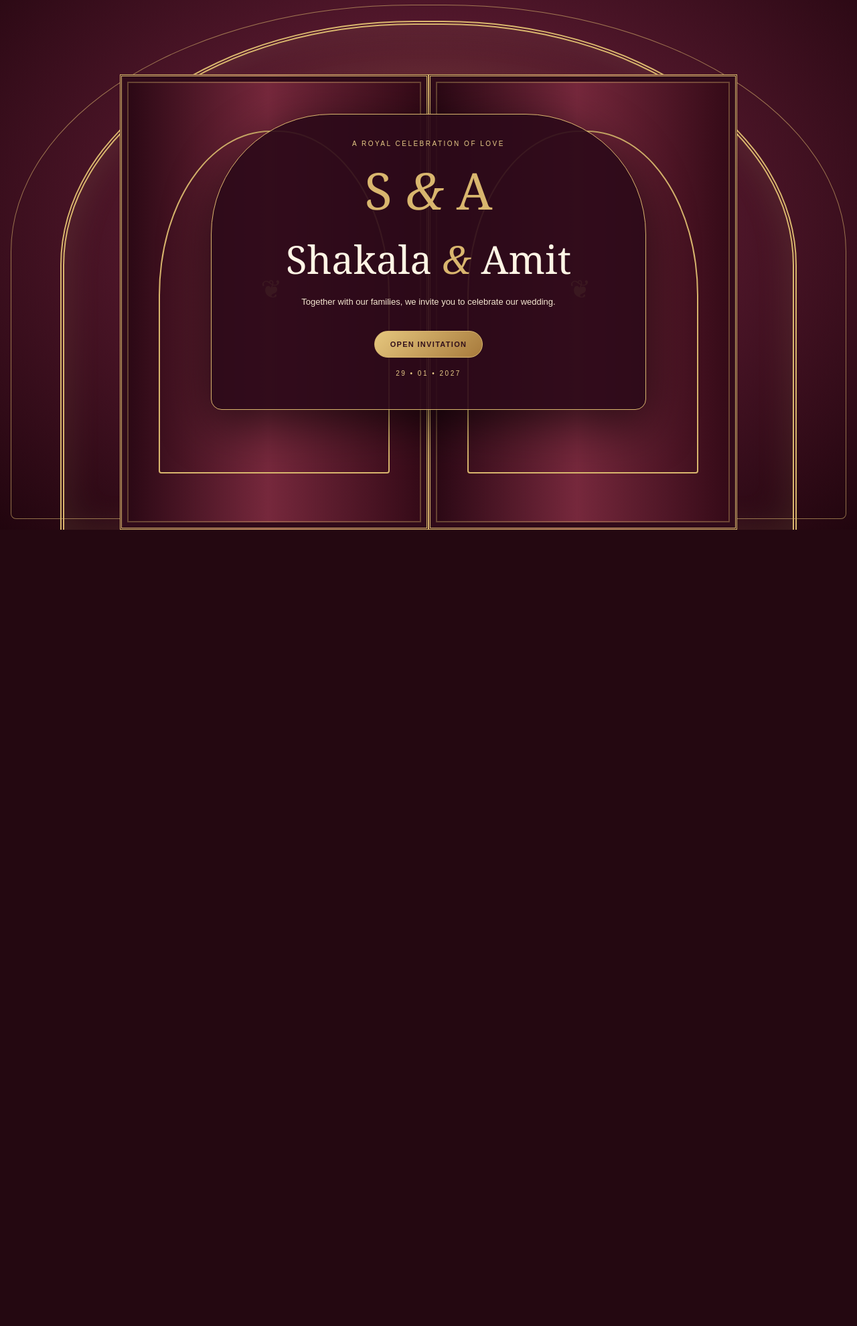
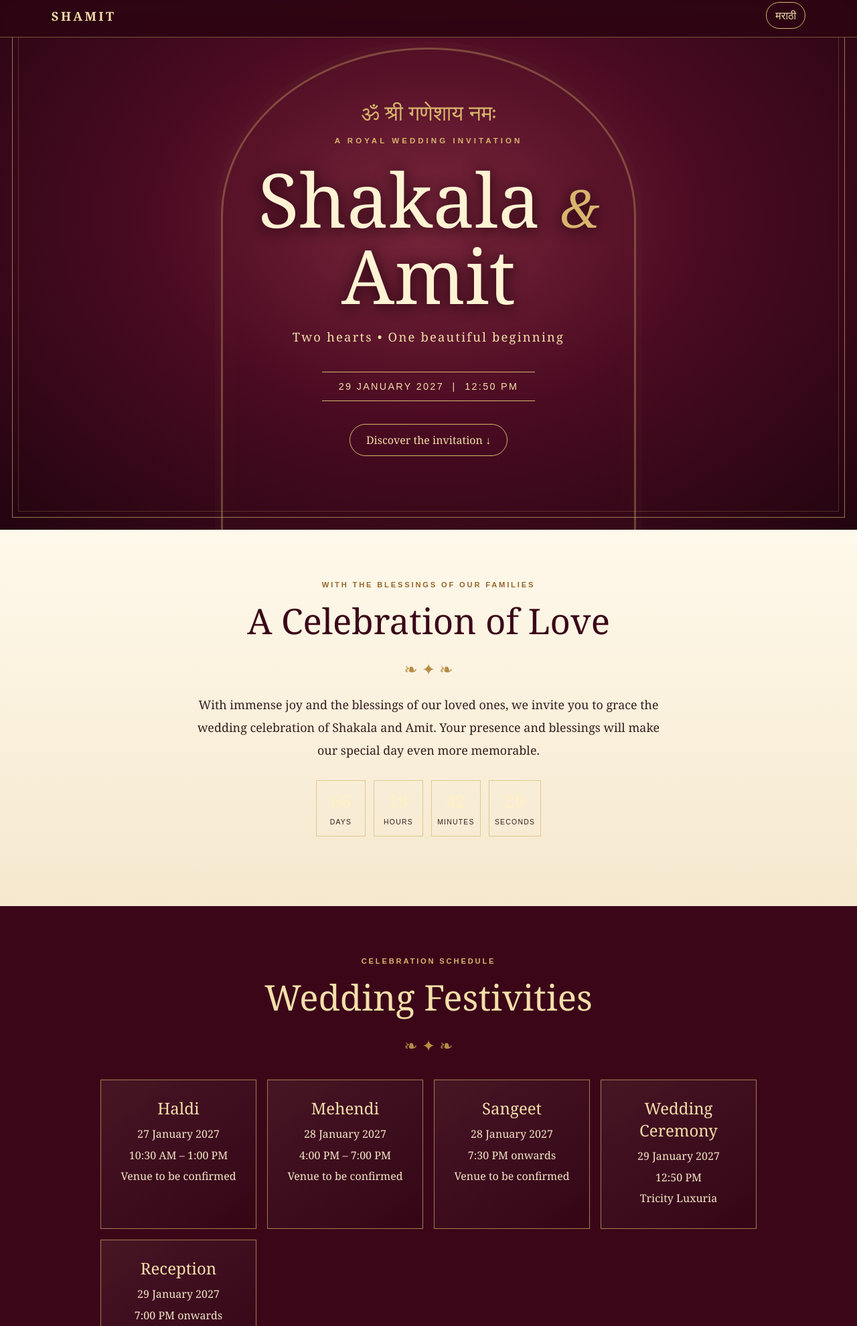
Before and after one commit to aniketpol1995-code/SHAMIT-TEST, a plain HTML site: page index.html in a window 1280 px wide. Shown: the part 9-1989 px from the top of the page at 67% size. Before the commit the page ends 800 px from the top, so only its background shows below. Drawn offline with Linux system fonts and the light colour scheme.

Commit message:
Add files via upload

```diff
--- a/index.html
+++ b/index.html
@@ -1,54 +1,67 @@
 <!doctype html>
-<html lang="en"><head>
-<meta charset="utf-8"><meta name="viewport" content="width=device-width,initial-scale=1">
-<meta name="theme-color" content="#390d1b">
+<html lang="en">
+<head>
+<meta charset="utf-8">
+<meta name="viewport" content="width=device-width,initial-scale=1">
+<meta name="theme-color" content="#3b0718">
 <title>Shakala & Amit | Wedding Invitation</title>
 <style>
-:root{--wine:#390d1b;--wine2:#641b31;--gold:#d9b66e;--ivory:#fff5e5;--ink:#351b20}
-*{box-sizing:border-box}html{scroll-behavior:smooth}body{margin:0;background:#240811;color:var(--ivory);font-family:Georgia,'Times New Roman',serif}
-a{color:inherit}.hero{min-height:100svh;display:grid;place-items:center;position:relative;overflow:hidden;padding:24px;background:radial-gradient(ellipse at 50% 42%,#8b5142 0,#51172b 45%,#21050e 100%)}
-.hero:before{content:"";position:absolute;inset:16px;border:1px solid #d9b66e99;border-radius:48% 48% 8px 8px}
-.arch{position:absolute;inset:5vh 7vw 0;border:6px double var(--gold);border-bottom:0;border-radius:48% 48% 0 0;box-shadow:inset 0 0 55px #f0d18c22}
-.doorstage{position:absolute;inset:15% 14% 0;display:flex;perspective:1200px;z-index:2}
-.door{width:50%;height:100%;position:relative;background:linear-gradient(90deg,#280713,#76283c 48%,#320916);border:3px double var(--gold);box-shadow:inset 0 0 0 8px #310b1a,inset 0 0 0 10px #d9b66e55;transition:transform 2.2s cubic-bezier(.2,.7,.1,1)}
-.door:before{content:"";position:absolute;inset:12%;border:2px solid var(--gold);border-radius:48% 48% 4px 4px}.door:after{content:"❦";position:absolute;top:43%;left:calc(50% - 20px);font-size:38px;color:var(--gold)}
-.door.l{transform-origin:left}.door.r{transform-origin:right}.hero.open .door.l{transform:rotateY(-108deg)}.hero.open .door.r{transform:rotateY(108deg)}
-.cover{position:relative;z-index:3;text-align:center;width:min(92%,650px);padding:38px 22px;background:#2b0919e8;border:1px solid var(--gold);border-radius:180px 180px 16px 16px;box-shadow:0 20px 70px #0009}
-.kicker{font:10px Arial,sans-serif;letter-spacing:.25em;color:#e8cb88;text-transform:uppercase}.monogram{font-size:clamp(42px,9vw,76px);color:var(--gold);margin:12px}.names{font-size:clamp(34px,7vw,58px);margin:8px 0}.amp{color:var(--gold);font-style:italic}.introtext{font:13px/1.8 Arial,sans-serif;color:#f4e6d0}
-.goldbtn{display:inline-block;margin-top:18px;border:1px solid var(--gold);background:linear-gradient(135deg,#e6c77e,#a77a3c);color:#32101a;padding:13px 23px;border-radius:28px;text-decoration:none;font: bold 11px Arial;letter-spacing:.12em;text-transform:uppercase;cursor:pointer}
-main{display:none;background:linear-gradient(#3b0d1e,#220711)}.wrap{max-width:1000px;margin:auto;padding:24px 18px 60px}
-.nav{display:flex;justify-content:space-between;align-items:center;gap:10px;flex-wrap:wrap;padding:14px 0;border-bottom:1px solid #d9b66e55}.navlinks{display:flex;gap:14px;flex-wrap:wrap}.nav a{font:11px Arial;text-decoration:none;color:#e8d7b8}.toggle{background:transparent;border:1px solid var(--gold);border-radius:20px;color:#f5d995;padding:8px 13px}
-section{scroll-margin-top:20px}.intro{text-align:center;padding:64px 10px 46px}.intro h1{font-size:clamp(40px,8vw,72px);font-weight:normal;color:#f1d18b;margin:15px 0}.intro p,.section p{font:14px/1.9 Arial,sans-serif;color:#f3e3cd}.countdown{display:flex;justify-content:center;gap:10px;flex-wrap:wrap;margin:28px 0}.unit{min-width:70px;border:1px solid #b68c50;border-radius:10px;padding:13px 9px;background:#fff1}.unit strong{display:block;font-size:25px;color:#f2d28e}.unit span{font:9px Arial;letter-spacing:.12em;color:#e6d4b5}
-.rule{height:1px;background:linear-gradient(90deg,transparent,var(--gold),transparent);margin:26px 0}.section{text-align:center;padding:35px 4px}.section h2{font-size:32px;font-weight:normal;color:#f0d18a;margin:10px}.section .lead{max-width:680px;margin:10px auto}
-.cards{display:grid;grid-template-columns:repeat(auto-fit,minmax(210px,1fr));gap:14px;margin-top:25px}.card{padding:22px 16px;border:1px solid #a9824b;border-radius:13px;background:linear-gradient(145deg,#ffffff12,#ffffff04)}.card .symbol{font-size:30px}.card h3{font-weight:normal;color:#f0d18a;font-size:22px;margin:10px}.card p{font-size:12px;margin:5px}
-.gallery{display:grid;grid-template-columns:repeat(2,minmax(0,1fr));gap:12px;margin-top:22px}.photo{min-height:220px;border:1px solid #b78e55;border-radius:12px;background:linear-gradient(145deg,#744153,#2b0c1a);display:flex;align-items:center;justify-content:center;text-align:center;padding:18px;color:#f4dcae;font:12px/1.7 Arial}.photo strong{display:block;font:22px Georgia;margin-bottom:8px}
-.venuebox{max-width:600px;margin:20px auto;border:1px solid #b78e55;border-radius:14px;padding:25px;background:#ffffff09}.venuebox p{margin:5px}.mapbtn{display:inline-block;margin-top:16px;border:1px solid var(--gold);border-radius:24px;padding:12px 18px;text-decoration:none;font:11px Arial;letter-spacing:.08em;color:#f5d995}
-.rsvp{max-width:600px;margin:auto}.footer{text-align:center;color:#d8b878;font:11px Arial;padding:30px 0}
-@media(max-width:560px){.doorstage{inset:17% 8% 0}.cover{padding:30px 15px}.gallery{grid-template-columns:1fr 1fr}.photo{min-height:160px}.navlinks{gap:9px}}
-</style></head>
+:root{--wine:#3b0718;--wine2:#5b1028;--gold:#d8b56d;--gold2:#f4dfaa;--ivory:#fff8e9;--ink:#351d1d}
+*{box-sizing:border-box}html{scroll-behavior:smooth}body{margin:0;background:var(--ivory);color:var(--ink);font-family:Georgia,'Times New Roman',serif}
+button,a{font:inherit}.topbar{position:fixed;z-index:20;top:0;left:0;right:0;display:flex;justify-content:space-between;align-items:center;padding:12px 6%;background:rgba(45,5,18,.92);border-bottom:1px solid rgba(216,181,109,.45);backdrop-filter:blur(8px);color:var(--gold2)}
+.brand{font-size:1.15rem;letter-spacing:.18em;color:var(--gold2);font-weight:bold}.lang{background:transparent;color:var(--gold2);border:1px solid var(--gold);padding:8px 13px;border-radius:20px;cursor:pointer}
+.hero{min-height:100svh;display:grid;place-items:center;text-align:center;color:var(--gold2);padding:100px 20px 55px;position:relative;overflow:hidden;background:radial-gradient(ellipse at 50% 42%,#79263b 0,#4b0b22 45%,#22040f 100%)}
+.hero:before,.hero:after{content:"";position:absolute;inset:18px;border:1px solid rgba(226,192,120,.6);pointer-events:none}
+.hero:after{inset:27px;border:1px solid rgba(226,192,120,.22)}
+.arch{position:absolute;width:min(82vw,620px);height:min(94vw,720px);border:3px solid var(--gold);border-bottom:0;border-radius:50% 50% 0 0/35% 35% 0 0;top:10%;opacity:.35;box-shadow:0 0 0 9px rgba(216,181,109,.08),inset 0 0 50px rgba(216,181,109,.08)}
+.hero-inner{position:relative;z-index:1;max-width:780px}.eyebrow{letter-spacing:.35em;text-transform:uppercase;font:600 .72rem Arial,sans-serif;color:var(--gold);margin-bottom:24px}
+.om{font-size:2rem;color:var(--gold);margin-bottom:15px}.names{font-size:clamp(3.2rem,10vw,7rem);line-height:1.02;font-weight:normal;margin:12px 0;color:#fff3d4;text-shadow:0 3px 22px #18020a}.amp{font-style:italic;color:var(--gold);font-size:.7em}
+.subtitle{font-size:1.15rem;letter-spacing:.12em;margin:22px 0;color:#f4dfaa}.date{display:inline-block;border-top:1px solid var(--gold);border-bottom:1px solid var(--gold);padding:13px 25px;margin-top:18px;letter-spacing:.16em;font: .9rem Arial,sans-serif}
+.down{display:inline-block;margin-top:34px;color:var(--gold2);text-decoration:none;border:1px solid var(--gold);padding:12px 24px;border-radius:30px}
+section{padding:76px 20px}.section-inner{max-width:980px;margin:auto;text-align:center}.kicker{color:#94652b;letter-spacing:.25em;text-transform:uppercase;font:700 .7rem Arial,sans-serif}.section-title{font-size:clamp(2rem,5vw,3.3rem);font-weight:normal;color:var(--wine);margin:12px 0 20px}.ornament{color:#b78b45;font-size:1.5rem;margin:12px}
+.intro{background:linear-gradient(180deg,#fff9eb,#f5e8ce)}.intro p{font-size:1.12rem;line-height:1.9;max-width:700px;margin:20px auto}
+.events{background:#3b0718;color:var(--gold2);position:relative}.events .section-title{color:var(--gold2)}.events .kicker{color:var(--gold)}
+.event-grid{display:grid;grid-template-columns:repeat(auto-fit,minmax(220px,1fr));gap:16px;margin-top:35px}
+.event{border:1px solid rgba(216,181,109,.65);padding:25px 18px;background:linear-gradient(145deg,rgba(255,255,255,.06),rgba(0,0,0,.12));min-height:150px}
+.event h3{font-weight:normal;font-size:1.5rem;color:var(--gold2);margin:0 0 10px}.event p{margin:6px 0;line-height:1.6;color:#f5e6c9}
+.venue{background:#f8efdc}.venue-card{max-width:720px;margin:30px auto 0;padding:30px;border:1px solid #c9a65e;outline:1px solid #e5d3a7;outline-offset:6px;line-height:1.8}
+.action{display:inline-block;margin:12px 7px;padding:12px 22px;border-radius:30px;background:var(--wine);color:var(--gold2);text-decoration:none;border:1px solid var(--gold)}
+.gallery{background:#fffaf0}.gallery-grid{display:grid;grid-template-columns:repeat(3,1fr);gap:12px;margin-top:28px}.photo{min-height:190px;background:linear-gradient(145deg,#5b1028,#9a5a48 55%,#d8b56d);display:grid;place-items:center;color:#fff1d1;border:5px solid #ead8ae;outline:1px solid #c7a35b;font-size:.95rem;padding:12px}
+.rsvp{background:linear-gradient(140deg,#4b0b22,#26040f);color:var(--gold2)}.rsvp .section-title{color:var(--gold2)}.rsvp p{line-height:1.8}
+footer{background:#1d030b;color:#c9a96a;text-align:center;padding:24px;font-size:.9rem;letter-spacing:.08em}
+.countdown{display:flex;justify-content:center;gap:12px;flex-wrap:wrap;margin:28px 0}.countdown div{min-width:74px;border:1px solid rgba(216,181,109,.65);padding:12px 8px}.countdown strong{display:block;font-size:1.65rem;color:#fff0c8}.countdown span{font: .65rem Arial,sans-serif;letter-spacing:.12em;text-transform:uppercase}
+@media(max-width:600px){.gallery-grid{grid-template-columns:1fr}.photo{min-height:145px}.topbar{padding:10px 18px}.hero:before{inset:12px}.hero:after{inset:19px}}
+</style>
+</head>
 <body>
-<section class="hero" id="hero"><div class="arch"></div><div class="doorstage"><div class="door l"></div><div class="door r"></div></div>
-<div class="cover"><div class="kicker" data-en="A royal celebration of love" data-mr="प्रेमाच्या मंगल सोहळ्यास सस्नेह निमंत्रण">A royal celebration of love</div><div class="monogram">S <i class="amp">&</i> A</div><div class="names">Shakala <span class="amp">&</span> Amit</div><p class="introtext" data-en="Together with our families, we invite you to celebrate our wedding." data-mr="आमच्या कुटुंबीयांसह, आमच्या विवाह सोहळ्यास आपणास सस्नेह निमंत्रण.">Together with our families, we invite you to celebrate our wedding.</p><button class="goldbtn" id="openInvite" data-en="Open Invitation" data-mr="निमंत्रण उघडा">Open Invitation</button><p class="kicker" style="margin-top:18px">29 • 01 • 2027</p></div></section>
-<main id="main"><div class="wrap">
-<div class="nav"><div class="kicker">SHAMIT • WEDDING CELEBRATION</div><div class="navlinks"><a href="#story">OUR STORY</a><a href="#events">EVENTS</a><a href="#gallery">GALLERY</a><a href="#venue">VENUE</a><a href="#rsvp">RSVP</a><button class="toggle" id="lang">मराठी</button></div></div>
-<section class="intro" id="story"><div class="kicker" data-en="Two hearts • One beautiful journey" data-mr="दोन मने • एक सुंदर प्रवास">Two hearts • One beautiful journey</div><h1>Shakala <span class="amp">&</span> Amit</h1><p data-en="With the blessings of our families, we joyfully invite you to join us as we begin our forever." data-mr="कुटुंबीयांच्या आशीर्वादाने, आमच्या नव्या आयुष्याच्या सुंदर सुरुवातीला आपली उपस्थिती लाभावी ही विनंती.">With the blessings of our families, we joyfully invite you to join us as we begin our forever.</p><div class="kicker">FRIDAY • 29 JANUARY 2027 • 12:50 PM</div><div class="countdown" id="countdown"></div></section>
-<div class="rule"></div>
-<section class="section" id="events"><div class="kicker">SAVE THE CELEBRATION</div><h2 data-en="Wedding Festivities" data-mr="मंगल सोहळे">Wedding Festivities</h2><p class="lead" data-en="We would be delighted to celebrate these special moments with you. The additional event details below are provisional and will be updated." data-mr="या मंगल क्षणांमध्ये आपण सहभागी व्हावे ही आमची इच्छा आहे. खालील इतर कार्यक्रमांची माहिती तात्पुरती आहे व नंतर अद्ययावत केली जाईल.">We would be delighted to celebrate these special moments with you. The additional event details below are provisional and will be updated.</p><div class="cards">
-<div class="card"><div class="symbol">🌼</div><h3>Haldi</h3><p>27 January 2027</p><p>10:30 AM – 1:00 PM</p><p>Venue to be confirmed</p></div>
-<div class="card"><div class="symbol">🌿</div><h3>Mehendi</h3><p>28 January 2027</p><p>4:00 PM – 7:00 PM</p><p>Venue to be confirmed</p></div>
-<div class="card"><div class="symbol">🎶</div><h3>Sangeet</h3><p>28 January 2027</p><p>7:30 PM onwards</p><p>Venue to be confirmed</p></div>
-<div class="card"><div class="symbol">💍</div><h3>Wedding Ceremony</h3><p>29 January 2027</p><p>12:50 PM</p><p>Tricity Luxuria, Navi Mumbai</p></div>
-<div class="card"><div class="symbol">🥂</div><h3>Reception</h3><p>29 January 2027</p><p>7:00 PM onwards</p><p>Venue to be confirmed</p></div>
+<header class="topbar"><div class="brand">SHAMIT</div><button class="lang" id="langBtn" type="button">मराठी</button></header>
+<main>
+<section class="hero" id="home"><div class="arch"></div><div class="hero-inner">
+<div class="om">ॐ श्री गणेशाय नमः</div><div class="eyebrow" data-en="A ROYAL WEDDING INVITATION" data-mr="शुभविवाह सोहळ्याचे सस्नेह निमंत्रण">A ROYAL WEDDING INVITATION</div>
+<div class="names">Shakala <span class="amp">&</span><br>Amit</div>
+<div class="subtitle" data-en="Two hearts • One beautiful beginning" data-mr="दोन मने • एका सुंदर नव्या प्रवासाची सुरुवात">Two hearts • One beautiful beginning</div>
+<div class="date">29 JANUARY 2027&nbsp; | &nbsp;12:50 PM</div><br>
+<a class="down" href="#invitation" data-en="Discover the invitation ↓" data-mr="निमंत्रण पहा ↓">Discover the invitation ↓</a>
 </div></section>
-<div class="rule"></div>
-<section class="section" id="gallery"><div class="kicker">MOMENTS TO REMEMBER</div><h2 data-en="A Glimpse of Us" data-mr="आमच्या आठवणी">A Glimpse of Us</h2><p class="lead" data-en="Our favourite photographs will be added here." data-mr="आमची आवडती छायाचित्रे येथे जोडली जातील.">Our favourite photographs will be added here.</p><div class="gallery"><div class="photo"><div><strong>Shakala</strong>Bride photograph placeholder<br>Replace with your photo</div></div><div class="photo"><div><strong>Amit</strong>Groom photograph placeholder<br>Replace with your photo</div></div><div class="photo"><div><strong>Together</strong>Couple photograph placeholder<br>Replace with your photo</div></div><div class="photo"><div><strong>Celebrations</strong>Wedding memories placeholder<br>Replace with your photo</div></div></div></section>
-<div class="rule"></div>
-<section class="section" id="venue"><div class="kicker">JOIN US IN NAVI MUMBAI</div><h2 data-en="The Wedding Venue" data-mr="विवाह स्थळ">The Wedding Venue</h2><div class="venuebox"><div style="font-size:30px">📍</div><h3 style="color:#f0d18a;font-weight:normal;font-size:23px">Tricity Luxuria</h3><p>Sector 17, Khanda Colony</p><p>Navi Mumbai, Maharashtra, India</p><p style="margin-top:12px">29 January 2027 • 12:50 PM</p><a class="mapbtn" target="_blank" rel="noopener" href="https://www.google.com/maps/search/?api=1&query=Tricity+Luxuria+Sector+17+Khanda+Colony+Navi+Mumbai+Maharashtra+India">OPEN IN GOOGLE MAPS ↗</a></div></section>
-<div class="rule"></div>
-<section class="section rsvp" id="rsvp"><div class="kicker">KINDLY RESPOND</div><h2 data-en="We hope you can join us" data-mr="आपली उपस्थिती प्रार्थनीय आहे">We hope you can join us</h2><p data-en="Please let us know if you will be joining our celebration." data-mr="आपण उपस्थित राहणार असल्यास कृपया आम्हाला कळवा.">Please let us know if you will be joining our celebration.</p><a class="mapbtn" href="https://wa.me/?text=Congratulations%20Shakala%20%26%20Amit!%20I%20will%20attend%20your%20wedding%20on%2029%20January%202027." target="_blank" rel="noopener">CONFIRM VIA WHATSAPP</a></section>
-<div class="footer">WITH LOVE & BLESSINGS • SHAKALA & AMIT<br>29 JANUARY 2027</div></div></main>
+<section class="intro" id="invitation"><div class="section-inner"><div class="kicker" data-en="WITH THE BLESSINGS OF OUR FAMILIES" data-mr="कुटुंबीयांच्या आशीर्वादाने">WITH THE BLESSINGS OF OUR FAMILIES</div><h2 class="section-title" data-en="A Celebration of Love" data-mr="प्रेमाचा मंगलमय सोहळा">A Celebration of Love</h2><div class="ornament">❧ ✦ ❧</div>
+<p data-en="With immense joy and the blessings of our loved ones, we invite you to grace the wedding celebration of Shakala and Amit. Your presence and blessings will make our special day even more memorable." data-mr="आमच्या कुटुंबीयांच्या आशीर्वादाने शाकला आणि अमित यांच्या शुभविवाह सोहळ्यास आपण सहकुटुंब उपस्थित राहून नवदांपत्यास आशीर्वाद द्यावेत, ही प्रेमपूर्वक विनंती.">With immense joy and the blessings of our loved ones, we invite you to grace the wedding celebration of Shakala and Amit. Your presence and blessings will make our special day even more memorable.</p>
+<div class="countdown" id="countdown"><div><strong>—</strong><span>Days</span></div><div><strong>—</strong><span>Hours</span></div><div><strong>—</strong><span>Minutes</span></div><div><strong>—</strong><span>Seconds</span></div></div></div></section>
+<section class="events" id="events"><div class="section-inner"><div class="kicker" data-en="CELEBRATION SCHEDULE" data-mr="कार्यक्रम">CELEBRATION SCHEDULE</div><h2 class="section-title" data-en="Wedding Festivities" data-mr="मंगलमय कार्यक्रम">Wedding Festivities</h2><div class="ornament">❧ ✦ ❧</div>
+<div class="event-grid">
+<div class="event"><h3>Haldi</h3><p>27 January 2027</p><p>10:30 AM – 1:00 PM</p><p>Venue to be confirmed</p></div>
+<div class="event"><h3>Mehendi</h3><p>28 January 2027</p><p>4:00 PM – 7:00 PM</p><p>Venue to be confirmed</p></div>
+<div class="event"><h3>Sangeet</h3><p>28 January 2027</p><p>7:30 PM onwards</p><p>Venue to be confirmed</p></div>
+<div class="event"><h3>Wedding Ceremony</h3><p>29 January 2027</p><p>12:50 PM</p><p>Tricity Luxuria</p></div>
+<div class="event"><h3>Reception</h3><p>29 January 2027</p><p>7:00 PM onwards</p><p>Venue to be confirmed</p></div>
+</div><p style="font-size:.8rem;color:#d8c49e;margin-top:22px">Additional event timings and venues are provisional and can be updated.</p></div></section>
+<section class="venue" id="venue"><div class="section-inner"><div class="kicker" data-en="JOIN US AT" data-mr="आपली उपस्थिती प्रार्थनीय">JOIN US AT</div><h2 class="section-title">The Wedding Venue</h2><div class="ornament">❧ ✦ ❧</div><div class="venue-card"><h3 style="color:#5b1028;font-size:1.7rem;font-weight:normal;margin:0">Tricity Luxuria</h3><p>Sector 17, Khanda Colony,<br>Navi Mumbai, Maharashtra, India</p><a class="action" target="_blank" rel="noopener" href="https://www.google.com/maps/search/?api=1&query=Tricity+Luxuria+Sector+17+Khanda+Colony+Navi+Mumbai+Maharashtra+India">Open Google Maps ↗</a></div></div></section>
+<section class="gallery" id="gallery"><div class="section-inner"><div class="kicker">OUR MOMENTS</div><h2 class="section-title">A Glimpse of Us</h2><div class="ornament">❧ ✦ ❧</div><p>Photo gallery spaces — replace these with your favourite photographs.</p><div class="gallery-grid"><div class="photo">Add Couple Photo 1</div><div class="photo">Add Couple Photo 2</div><div class="photo">Add Couple Photo 3</div></div></div></section>
+<section class="rsvp" id="rsvp"><div class="section-inner"><div class="kicker" style="color:#d8b56d">YOUR PRESENCE IS OUR GIFT</div><h2 class="section-title">Kindly Join Us</h2><div class="ornament">❧ ✦ ❧</div><p>We look forward to celebrating this beautiful occasion with you.<br>For your RSVP, please contact the family.</p><a class="action" style="background:#d8b56d;color:#35101b" href="https://wa.me/?text=Congratulations%20Shakala%20and%20Amit!%20We%20will%20be%20joining%20your%20wedding%20celebration." target="_blank" rel="noopener">RSVP on WhatsApp</a></div></section>
+</main><footer>WITH LOVE & BLESSINGS • SHAKALA & AMIT • 2027</footer>
 <script>
-document.getElementById('openInvite').onclick=()=>{document.getElementById('hero').classList.add('open');setTimeout(()=>{document.getElementById('hero').style.display='none';document.getElementById('main').style.display='block';window.scrollTo(0,0)},1700)};
-let mr=false;document.getElementById('lang').onclick=()=>{mr=!mr;document.getElementById('lang').textContent=mr?'English':'मराठी';document.querySelectorAll('[data-en]').forEach(e=>e.textContent=mr?e.dataset.mr:e.dataset.en)};
-const target=new Date('2027-01-29T12:50:00+05:30');function tick(){let n=Math.max(0,target-new Date()),d=Math.floor(n/86400000),h=Math.floor(n%86400000/3600000),m=Math.floor(n%3600000/60000),s=Math.floor(n%60000/1000);document.getElementById('countdown').innerHTML=[[d,'DAYS'],[h,'HOURS'],[m,'MINUTES'],[s,'SECONDS']].map(x=>`<div class="unit"><strong>${x[0]}</strong><span>${x[1]}</span></div>`).join('')}tick();setInterval(tick,1000);
-</script></body></html>
+const wedding=new Date('2027-01-29T12:50:00+05:30');
+function tick(){let d=Math.max(0,wedding-new Date()),vals=[Math.floor(d/86400000),Math.floor(d/3600000)%24,Math.floor(d/60000)%60,Math.floor(d/1000)%60];document.querySelector('#countdown').innerHTML=vals.map((v,i)=>`<div><strong>${v}</strong><span>${['Days','Hours','Minutes','Seconds'][i]}</span></div>`).join('')}
+tick();setInterval(tick,1000);
+let mr=false;document.getElementById('langBtn').addEventListener('click',()=>{mr=!mr;document.getElementById('langBtn').textContent=mr?'English':'मराठी';document.querySelectorAll('[data-en]').forEach(el=>el.textContent=mr?el.dataset.mr:el.dataset.en)});
+</script>
+</body></html>
```
